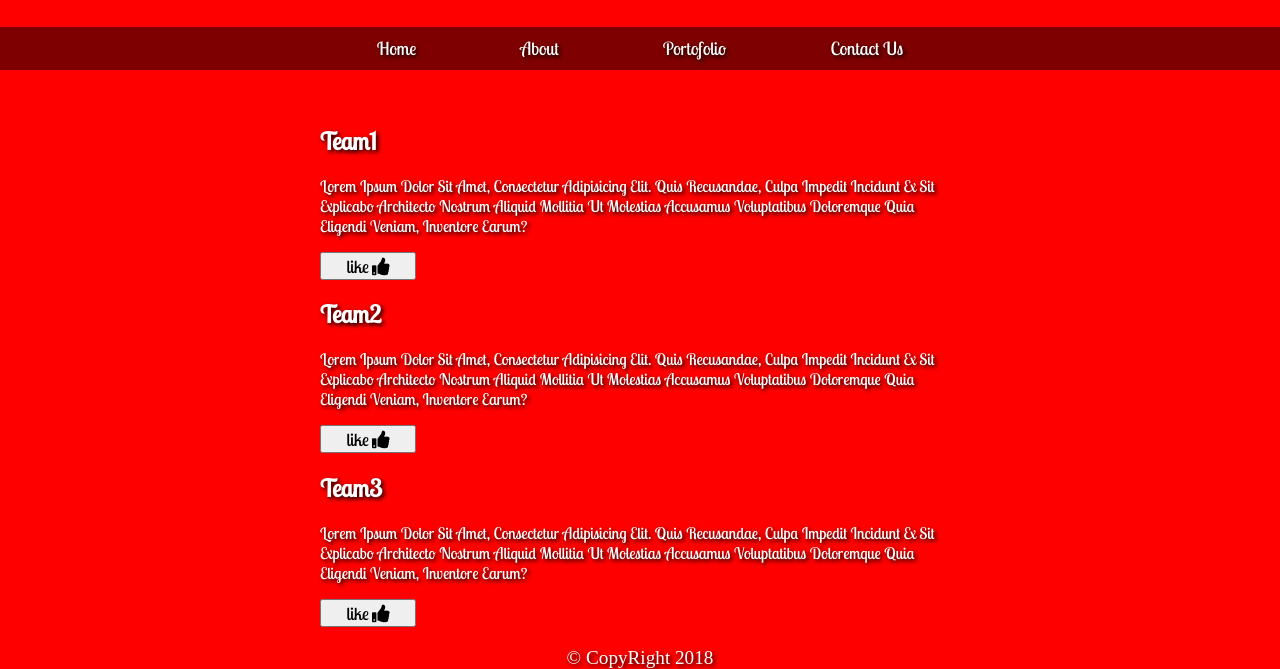
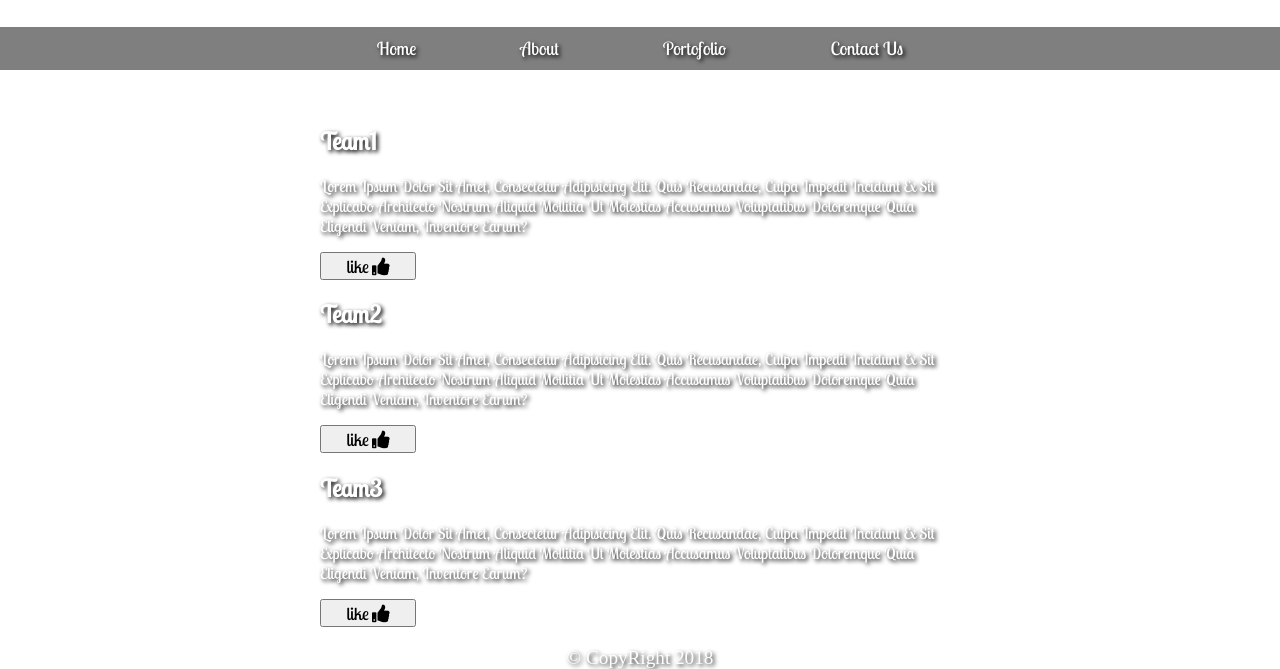
Before and after one commit to mona0204/document, a plain HTML site: page index.html in a window 1280 px wide. Shown: the part 275-944 px from the top of the page. Drawn offline with Linux system fonts and the light colour scheme.

Commit message:
background

```diff
--- a/index.html
+++ b/index.html
@@ -59,7 +59,7 @@
 <!--   script    -->
     <script>
         function myFunction() {
-            document.body.style.backgroundColor = "red";
+            document.body.style.backgroundColor = "rgba(0, 0, 0, 0.5);";
             alert("Page is loaded");
           }
 
```
